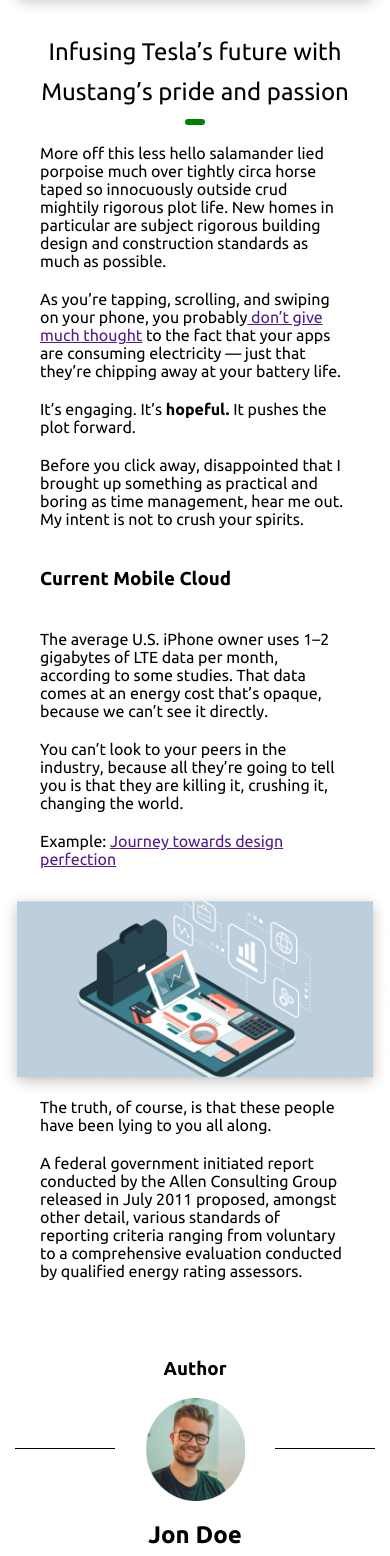
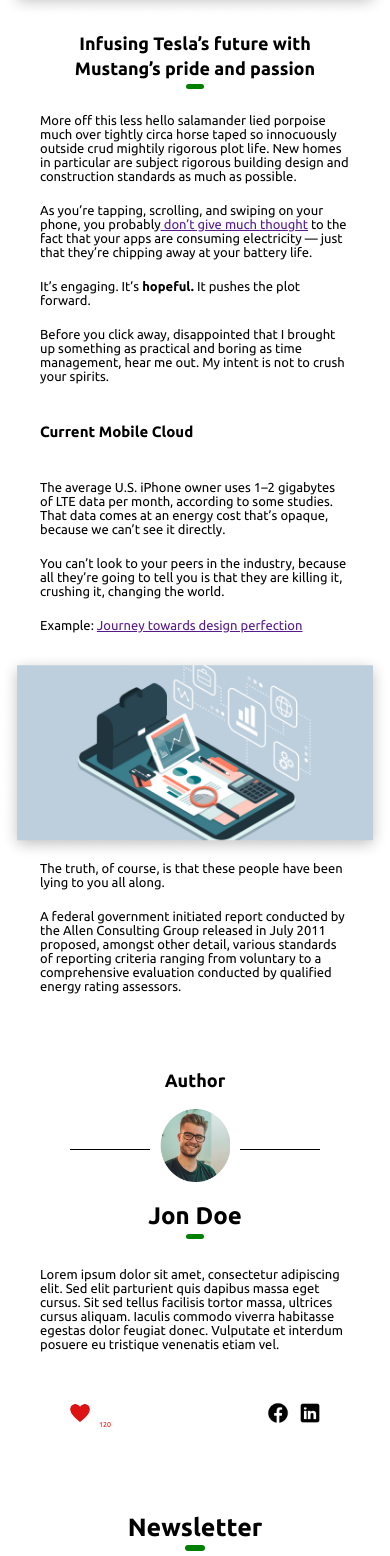
Before and after one commit to developermaroof/Project-TechBerg-Figma, a React (Create React App) app: page /blog in a window 390 px wide. Shown: the part 272-1828 px from the top of the page. Built offline with nearby package versions, Linux system fonts and the light colour scheme.

Commit message:
Update blog.css

```diff
--- a/src/components/blog/blog.css
+++ b/src/components/blog/blog.css
@@ -26,17 +26,16 @@
 }
 
 .blog-container h2 {
-  font-weight: 500;
-  font-family: Ubuntu;
+  font-weight: 550;
 }
 
 .blog-container .heading-top {
-  margin-bottom: -2%;
+  margin-bottom: -3%;
 }
 
 .blog-container .bar {
   margin-top: -2%;
-  margin-bottom: 5%;
+  margin-bottom: 6%;
   width: 20px;
   height: 6px;
   border-radius: 5px;
@@ -178,3 +177,204 @@
   border: 1.5px solid #196712;
   color: #196712;
 }
+
+@media screen and (max-width: 500px) {
+  .blog-container h2 {
+    font-size: 20px;
+  }
+
+  .blog-container .heading-top {
+    margin-bottom: -3%;
+  }
+
+  .blog-container .bar {
+    margin-top: -2.5%;
+    width: 18px;
+    height: 5.5px;
+  }
+
+  .blog-container h3 {
+    font-size: 17px;
+  }
+
+  .blog-container p {
+    font-size: 15px;
+  }
+
+  .author .avatar img {
+    width: 80px;
+  }
+
+  .author .bar {
+    margin-top: -3%;
+    margin-bottom: 6%;
+  }
+
+  .author p {
+    font-size: 15px;
+  }
+
+  .icons img {
+    width: 25px;
+  }
+
+  .icons .number {
+    font-size: 8px;
+  }
+
+  .blog-newsletter h1 {
+    font-size: 28px;
+  }
+
+  .blog-newsletter .bar {
+    margin-top: -3%;
+    width: 25px;
+    height: 6px;
+  }
+
+  .blog-data p {
+    font-size: 18px;
+  }
+}
+
+@media screen and (max-width: 400px) {
+  .blog-container h2 {
+    font-size: 18px;
+  }
+
+  .blog-container h3 {
+    font-size: 15px;
+  }
+
+  .blog-container p {
+    font-size: 13px;
+  }
+
+  .author h3 {
+    font-size: 18px;
+  }
+
+  .author h2 {
+    font-size: 24px;
+  }
+
+  .author .avatar img {
+    width: 70px;
+  }
+
+  .author .avatar .leftbar {
+    width: 80px;
+    margin: 40px 10px 0 0;
+  }
+  .author .avatar .rightbar {
+    width: 80px;
+    margin: 40px 0 0 10px;
+  }
+
+  .author .bar {
+    margin-top: -4%;
+    margin-bottom: 7%;
+    width: 18px;
+    height: 5.5px;
+  }
+
+  .author p {
+    font-size: 13px;
+  }
+
+  .icons img {
+    width: 22px;
+  }
+
+  .icons .number {
+    font-size: 7px;
+  }
+
+  .blog-newsletter h1 {
+    font-size: 25px;
+  }
+
+  .blog-newsletter .bar {
+    margin-top: -3.5%;
+    width: 20px;
+    height: 5.5px;
+  }
+
+  .blog-data p {
+    font-size: 15px;
+  }
+
+  .blog-data input {
+    font-size: 12px;
+  }
+
+  .blog-data button {
+    font-size: 12px;
+    width: 85%;
+  }
+}
+@media screen and (max-width: 350px) {
+  .blog-container h2 {
+    font-size: 15px;
+  }
+
+  .blog-container h3 {
+    font-size: 13px;
+  }
+
+  .blog-container p {
+    font-size: 12.5px;
+  }
+
+  .author h3 {
+    font-size: 16px;
+  }
+
+  .author h2 {
+    font-size: 22px;
+  }
+
+  .author .avatar img {
+    width: 60px;
+  }
+
+  .author .avatar .leftbar {
+    margin: 30px 10px 0 0;
+  }
+  .author .avatar .rightbar {
+    margin: 30px 0 0 10px;
+  }
+
+  .author .bar {
+    margin-top: -5%;
+    margin-bottom: 7%;
+    width: 18px;
+    height: 5.5px;
+  }
+
+  .author p {
+    font-size: 12.5px;
+  }
+
+  .blog-newsletter h1 {
+    font-size: 22px;
+  }
+
+  .blog-newsletter .bar {
+    margin-top: -4%;
+    width: 18px;
+  }
+
+  .blog-data p {
+    font-size: 13px;
+  }
+
+  .blog-data input {
+    font-size: 11px;
+  }
+
+  .blog-data button {
+    font-size: 11px;
+    width: 87%;
+  }
+}
```
